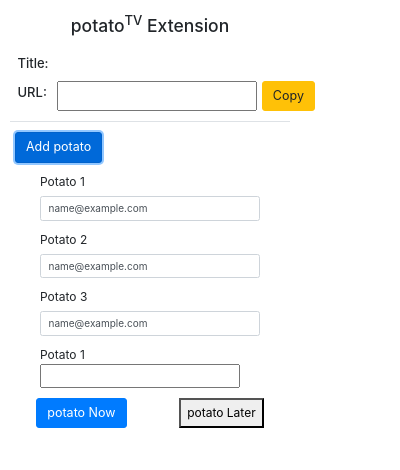
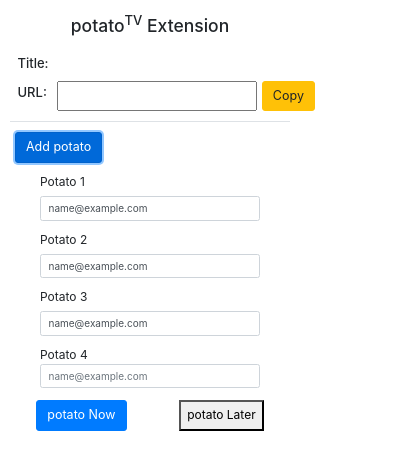
Before and after one commit to mdlp92/PotatoExtV1.0, a browser extension: page popup3.html in a window 400 px wide. Both pictures are taken after typing "name@example.com", "name@example.com", "name@example.com" into the empty fields and a click on the button "Add potato". Drawn offline with nearby package versions, Linux system fonts and the light colour scheme.

```diff
--- a/popup.js
+++ b/popup.js
@@ -31,19 +31,24 @@
 
   const addPotato = () => {
     const form = document.getElementById("user-form");
-    // const numPotatoes = "potato-email1";
 
   const newSection = document.createElement("DIV");
   newSection.className = "form-group";
+  // newSection.innerText = "name@example.com"
+
+i = 3;
+var counter = i++;
 
   const newLabel = document.createElement("DIV");
   newLabel.className = "potato-email1";
-  newLabel.innerText = "Potato " + parseInt( + 1) + " ";
+  newLabel.innerText = "Potato " + i;
+  // newLabel.function = incre
 
-  const newInput = document.createElement("input"); // also place need to fix/adjust to get names with add potato button
+  const newInput = document.createElement("input");
   newInput.setAttribute("type", "email");
   newInput.setAttribute("name", "potato-email");
-  newInput.className = "main-section_input";
+  newInput.className = "form-control";
+  newInput.placeholder = "name@example.com";
 
   newSection.append(newLabel);
   newSection.append(newInput);
--- a/popup3.html
+++ b/popup3.html
@@ -1,4 +1,3 @@
-<!DOCTYPE html>
 <html>
 
 <head>
```
